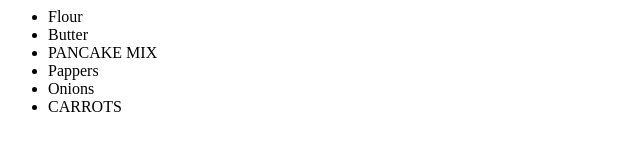
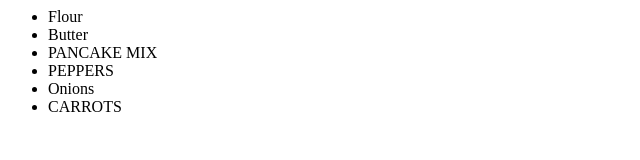
Before and after one commit to JeSa/grocerylist, a plain HTML site: page index.html in a window 1280 px wide. Shown: the full height of the page, 0-640 px from the left. Drawn offline with Linux system fonts and the light colour scheme.

Commit message:
Changing peppers

```diff
--- a/index.html
+++ b/index.html
@@ -4,7 +4,7 @@
 			<li>Flour</li>
 			<li>Butter</li>
 			<li>PANCAKE MIX</li>
-			<li>Pappers</li>
+			<li>PEPPERS</li>
 			<li>Onions</li>
 			<li>CARROTS</li>
 		</ul>
```
